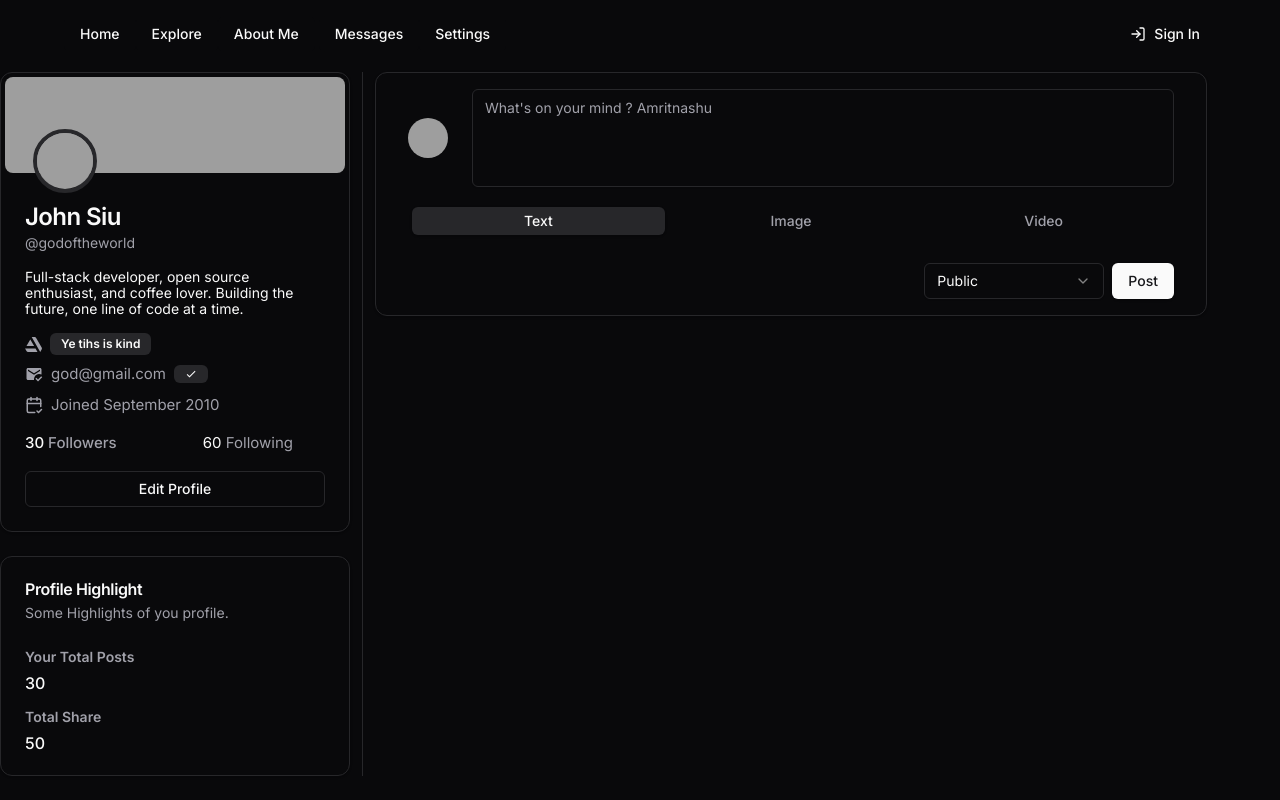
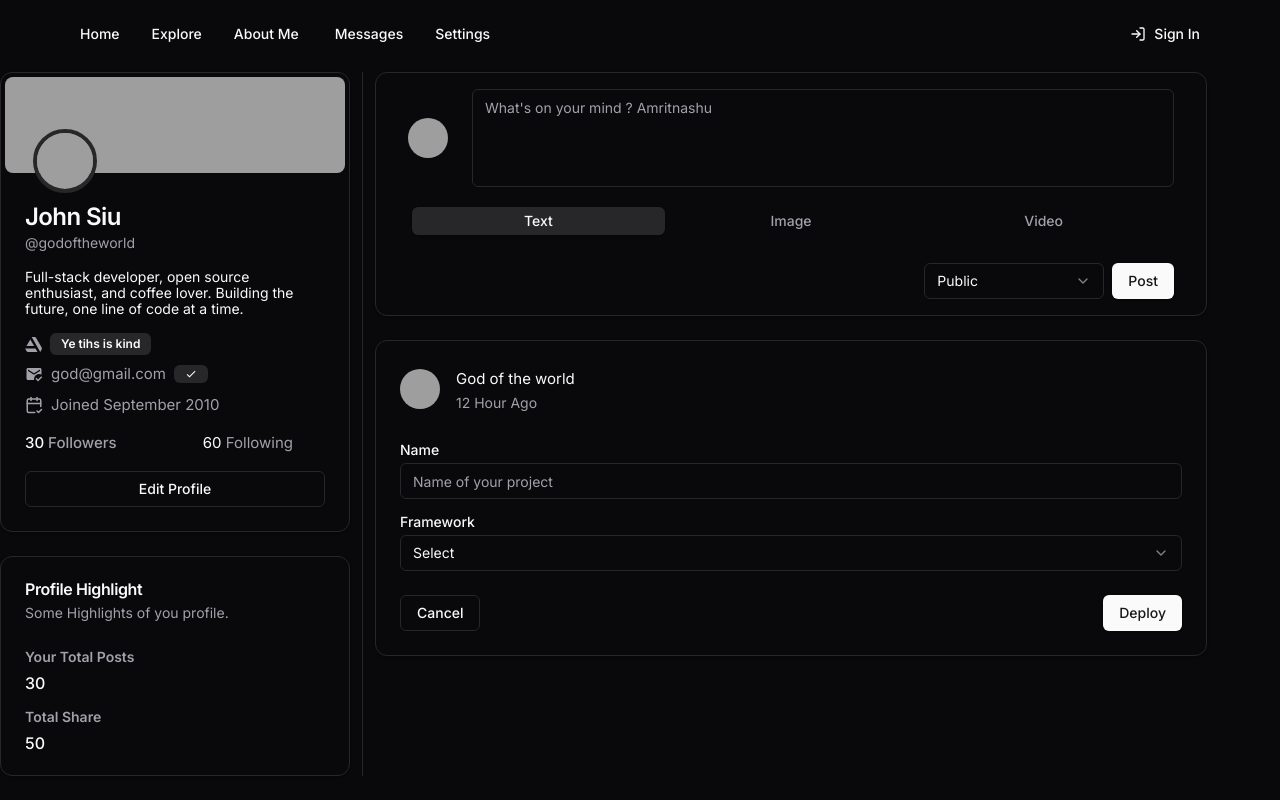
Before and after one commit to Amritanshu312/wavify, a Next.js app: page / in a window 1280 px wide. Built offline with nearby package versions, Linux system fonts and the light colour scheme; grey boxes are pictures that could not be loaded.

Commit message:
feat 🎉: Feed

```diff
--- a/src/app/page.tsx
+++ b/src/app/page.tsx
@@ -3,6 +3,7 @@ import MaxWidthWrapper from "@/components/shared/max-width-wrapper";
 import ProfileHighlight from "@/content/Home/User/ProfileHighlight";
 import Post from "@/content/Home/Feed/AddPost/Post";
 import { Separator } from "@/components/ui/separator";
+import Feeds from "@/content/Home/Feed/Feeds";
 
 export default function Home() {
   return (
@@ -17,6 +18,7 @@ export default function Home() {
 
         <div className="w-full max-w-[52rem]">
           <Post />
+          <Feeds />
         </div>
       </MaxWidthWrapper>
     </div>
--- /dev/null
+++ b/src/content/Home/Feed/Feed.jsx
@@ -0,0 +1,70 @@
+import { Button } from "@/components/ui/button"
+import { Card, CardContent, CardFooter, CardHeader } from "@/components/ui/card"
+import { Input } from "@/components/ui/input"
+import { Label } from "@/components/ui/label"
+import { Select, SelectContent, SelectItem, SelectTrigger, SelectValue } from "@/components/ui/select"
+import {
+  Avatar,
+  AvatarFallback,
+  AvatarImage,
+} from "@/components/ui/avatar"
+
+const Feed = () => {
+  return (
+    <Card className="w-full">
+      <CardHeader>
+
+        <div className="flex gap-4 items-center">
+
+          <Avatar>
+            <AvatarImage src="https://github.com/shadcn.png" alt="@shadcn" />
+            <AvatarFallback>CN</AvatarFallback>
+          </Avatar>
+
+          <div>
+            <p className="leading-7 [&:not(:first-child)]:mt-6 text-[15px]">
+              God of the world
+            </p>
+
+            <p className="text-sm text-muted-foreground">12 Hour Ago</p>
+
+          </div>
+        </div>
+
+        <div>
+
+        </div>
+      </CardHeader>
+      <CardContent>
+        <form>
+          <div className="grid w-full items-center gap-4">
+            <div className="flex flex-col space-y-1.5">
+              <Label htmlFor="name">Name</Label>
+              <Input id="name" placeholder="Name of your project" />
+            </div>
+            <div className="flex flex-col space-y-1.5">
+              <Label htmlFor="framework">Framework</Label>
+              <Select>
+                <SelectTrigger id="framework">
+                  <SelectValue placeholder="Select" />
+                </SelectTrigger>
+                <SelectContent position="popper">
+                  <SelectItem value="next">Next.js</SelectItem>
+                  <SelectItem value="sveltekit">SvelteKit</SelectItem>
+                  <SelectItem value="astro">Astro</SelectItem>
+                  <SelectItem value="nuxt">Nuxt.js</SelectItem>
+                </SelectContent>
+              </Select>
+            </div>
+          </div>
+        </form>
+      </CardContent>
+      <CardFooter className="flex justify-between">
+        <Button variant="outline">Cancel</Button>
+        <Button>Deploy</Button>
+      </CardFooter>
+    </Card>
+  )
+}
+
+export default Feed
--- /dev/null
+++ b/src/content/Home/Feed/Feeds.jsx
@@ -0,0 +1,11 @@
+import Feed from "./Feed"
+
+const Feeds = () => {
+  return (
+    <div className="w-full mt-6 flex flex-col gap-8">
+      <Feed />
+    </div>
+  )
+}
+
+export default Feeds
```
